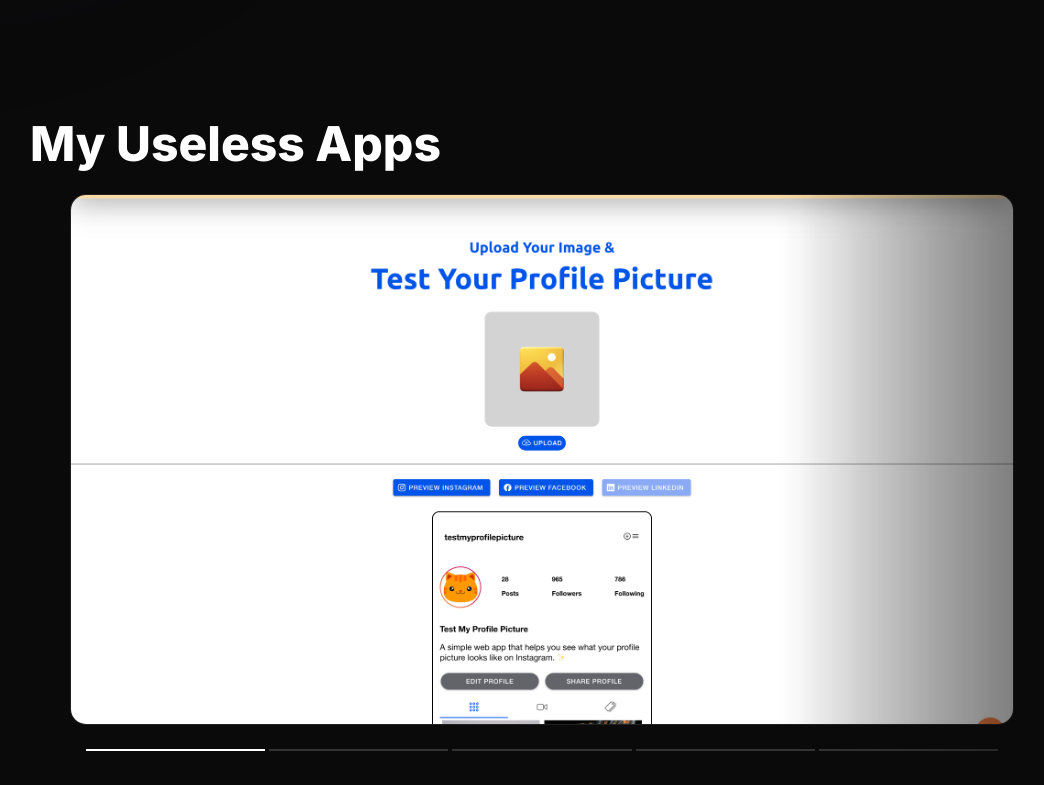
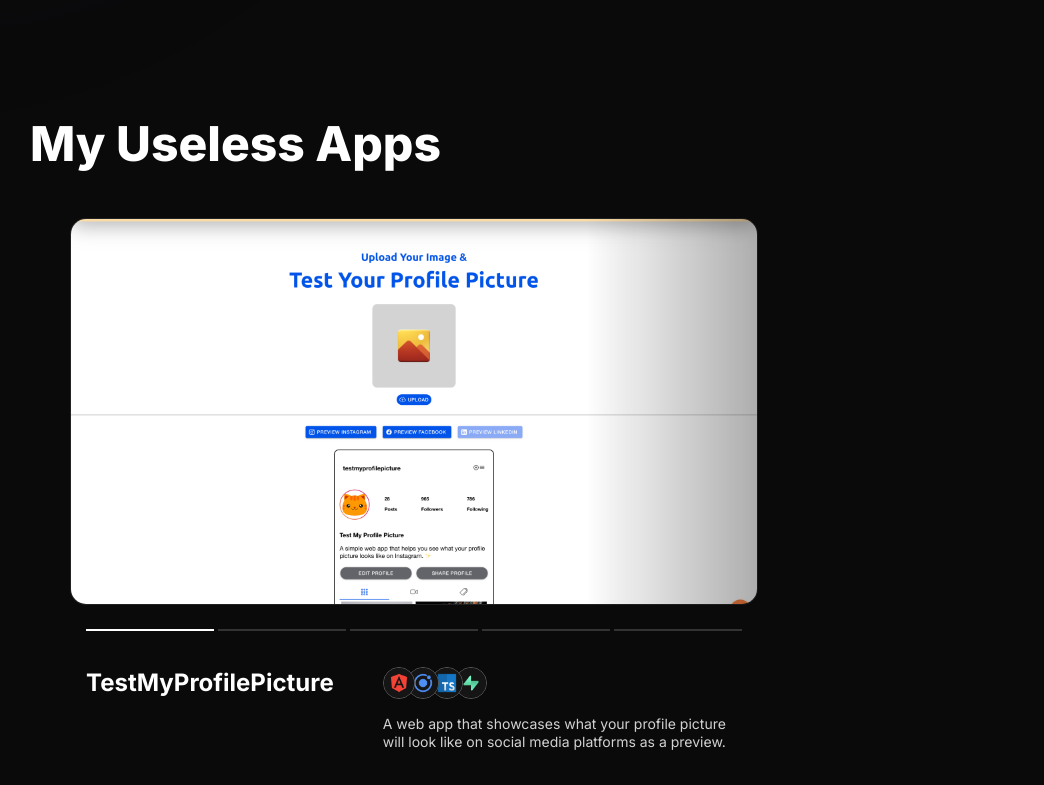
Before and after one commit to imtiazraqib/portfolio, a Next.js app: page /en in a window 1280 px wide. Shown: the part 475-1260 px from the top of the page, without its empty margins (98-1142 px from the left). Built offline with nearby package versions, Linux system fonts and the light colour scheme.

Commit message:
added flex styling to Useless Apps section in home page

```diff
--- a/src/app/[locale]/page.tsx
+++ b/src/app/[locale]/page.tsx
@@ -98,10 +98,12 @@
         </Flex>
       </Flex>
       <RevealFx translateY="16" delay={0.6}>
-        <Heading wrap="balance" variant="display-strong-m" marginBottom="m">
-          My Useless Apps
-        </Heading>
-        <Projects range={[1, 3]} locale={locale} />
+        <Flex direction="column" fillWidth maxWidth="s" gap="m">
+          <Heading wrap="balance" variant="display-strong-m" marginBottom="m">
+            My Useless Apps
+          </Heading>
+          <Projects range={[1, 3]} locale={locale} />
+        </Flex>
       </RevealFx>
       {/* {routes["/blog"] && (
         <Flex fillWidth gap="24" mobileDirection="column">
```
